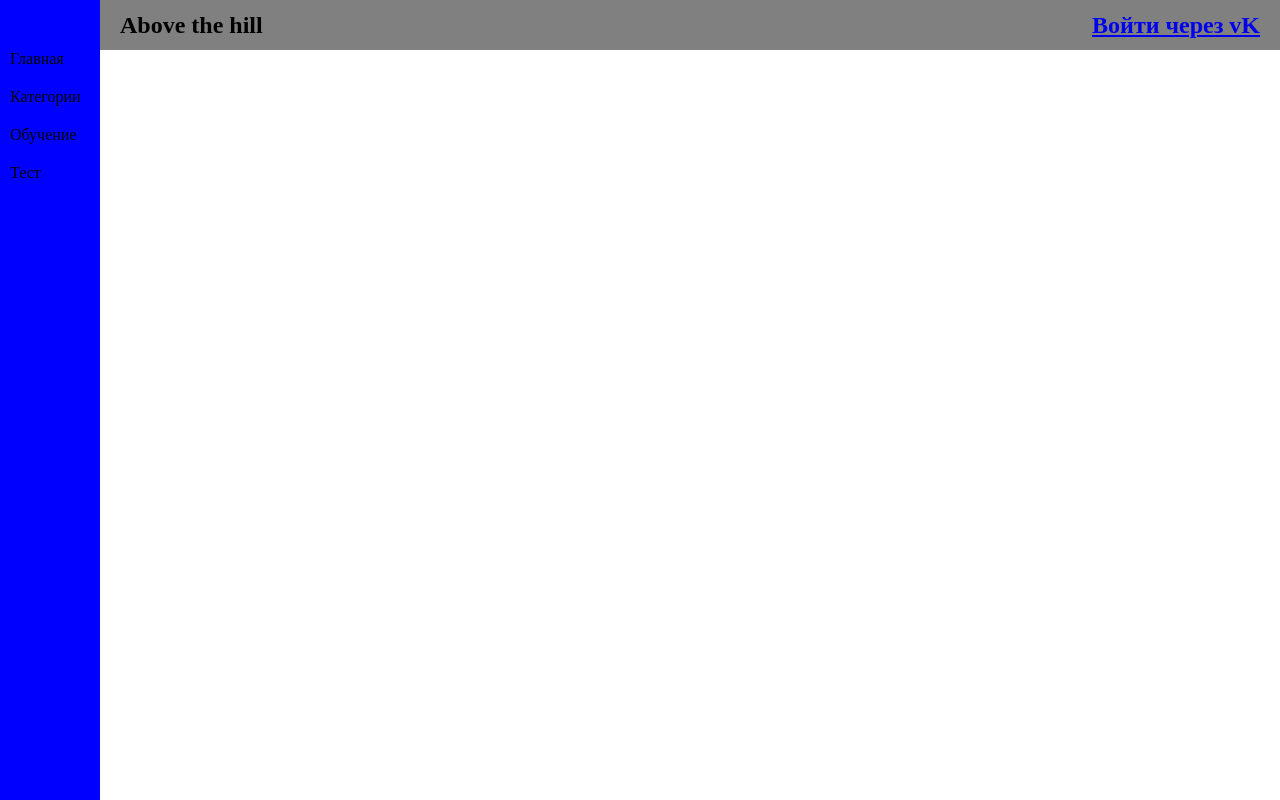
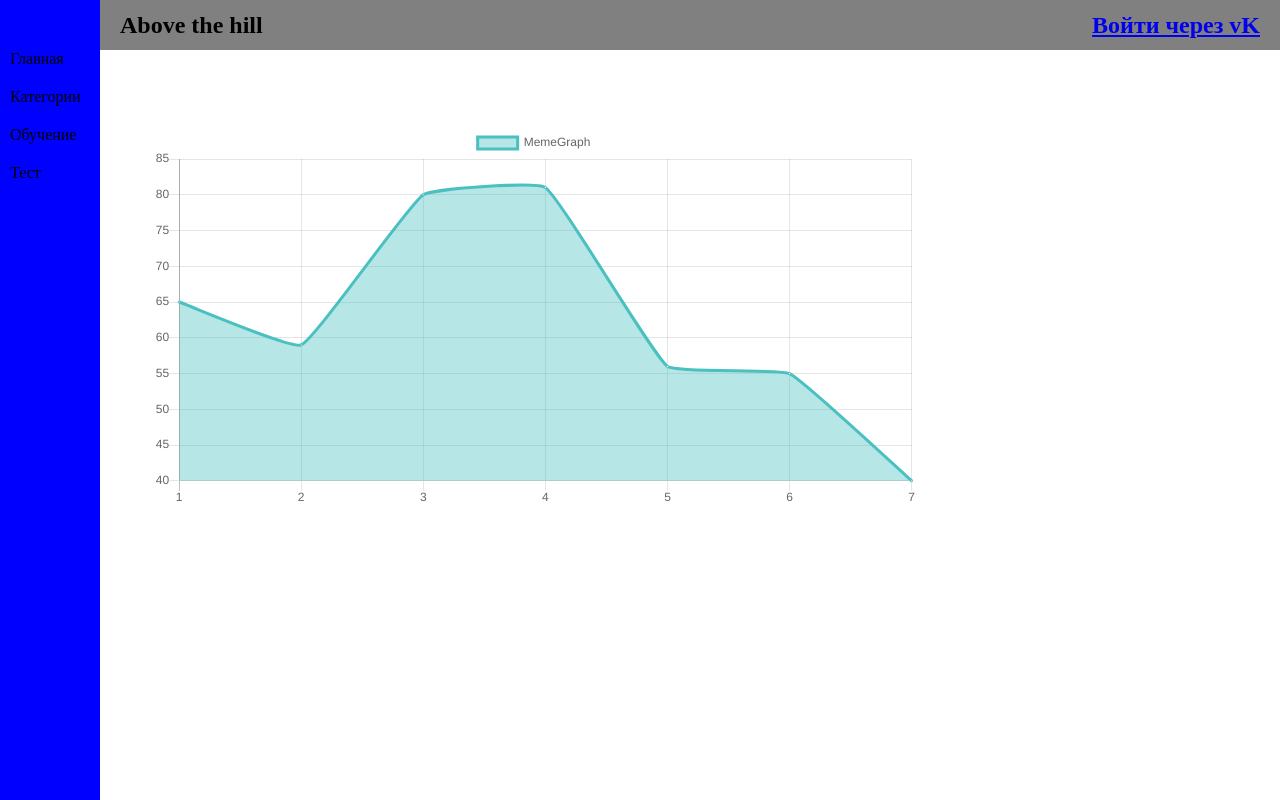
Before and after one commit to ALKONDR/above-the-hills, a React app in the folder frontend/: page /categories/agutin in a window 1280 px wide. Built offline with nearby package versions, Linux system fonts and the light colour scheme.

Commit message:
category page started

```diff
--- a/frontend/src/components/App.js
+++ b/frontend/src/components/App.js
@@ -2,7 +2,7 @@ import React from 'react';
 import Nav from './presentations/Nav';
 import Header from './presentations/Header';
 import CategoriesContainer from './containers/CategoriesContainer';
-import LineGraph from './containers/LineGraph';
+import CategoryShares from './containers/CategoryShares';
 
 const Router = require('react-router-dom').BrowserRouter;
 const Route = require('react-router-dom').Route;
@@ -17,7 +17,7 @@ class App extends React.PureComponent {
         <Router>
           <Switch>
             <Route exact path="/" component={CategoriesContainer} />
-            <Route exact path="/testgraph" component={LineGraph} />
+            <Route exact path="/categories/:category" component={CategoryShares} />
           </Switch>
         </Router>
       </div>
--- /dev/null
+++ b/frontend/src/components/containers/CategoryShares.js
@@ -0,0 +1,29 @@
+import React from 'react';
+import PropTypes from 'prop-types';
+import LineGraph from './LineGraph';
+import Title from '../presentations/Title';
+
+class CategoryShares extends React.PureComponent {
+  render() {
+    return (
+      <div className="categorySharesContainer">
+        <div className="memeAndLogo">
+          <Title>
+            {this.props.match.params.category}
+          </Title>
+        </div>
+        <LineGraph />
+      </div>
+    );
+  }
+}
+
+CategoryShares.propTypes = {
+  match: PropTypes.shape({
+    params: PropTypes.shape({
+      category: PropTypes.string.isRequired,
+    }).isRequired,
+  }).isRequired,
+};
+
+module.exports = CategoryShares;
```
